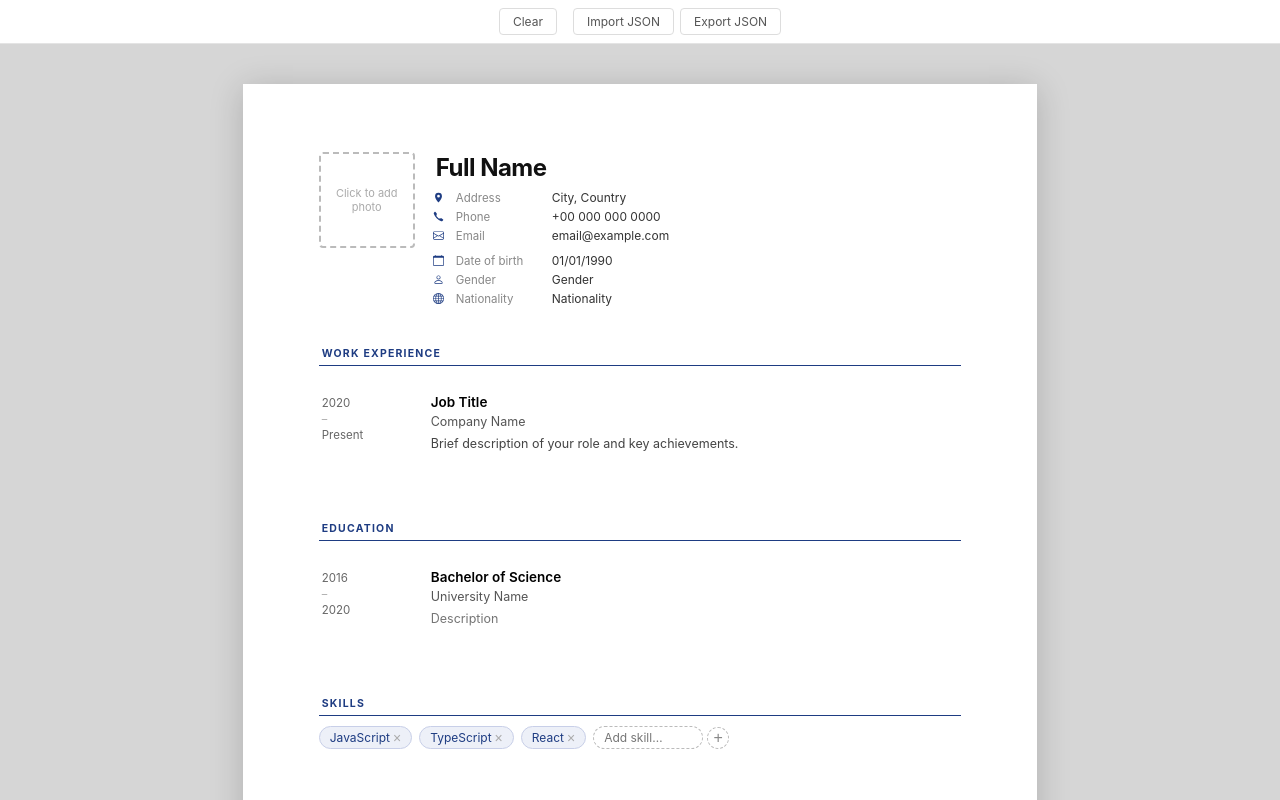
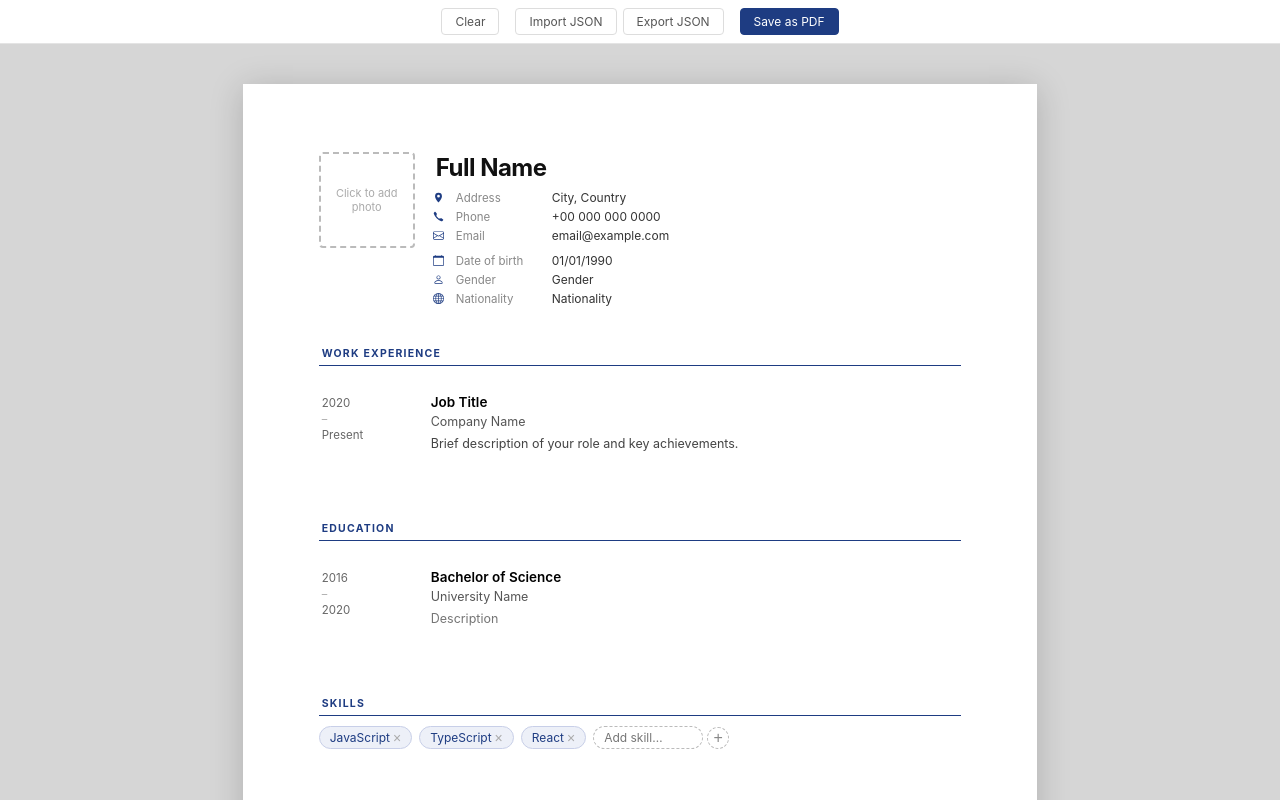
Before and after one commit to Gijs-W/resume-builder, a React (Vite) app: page / in a window 1280 px wide. Shown: the top 800 px of the page. Built offline with nearby package versions, Linux system fonts and the light colour scheme.

Commit message:
Save as PDF

```diff
--- a/src/App.css
+++ b/src/App.css
@@ -35,6 +35,16 @@
 .toolbar-danger:hover {
   border-color: #c33;
   color: #c33;
+}
+.toolbar-primary {
+  background: #1e3c82;
+  border-color: #1e3c82;
+  color: #fff;
+}
+.toolbar-primary:hover {
+  background: #162d61;
+  border-color: #162d61;
+  color: #fff;
 }
 
 /* ── Layout ───────────────────────────────────────────────── */
--- a/src/App.tsx
+++ b/src/App.tsx
@@ -421,6 +421,9 @@ export default function App() {
         <button className="toolbar-btn" onClick={onExport}>Export JSON</button>
         <input ref={importRef} type="file" accept=".json" onChange={onImport} style={{ display: 'none' }} />
       </div>
+      <div className="toolbar-group">
+        <button className="toolbar-btn toolbar-primary" onClick={() => window.print()}>Save as PDF</button>
+      </div>
     </div>
     <div className="page-bg">
       <div className="resume">
```
